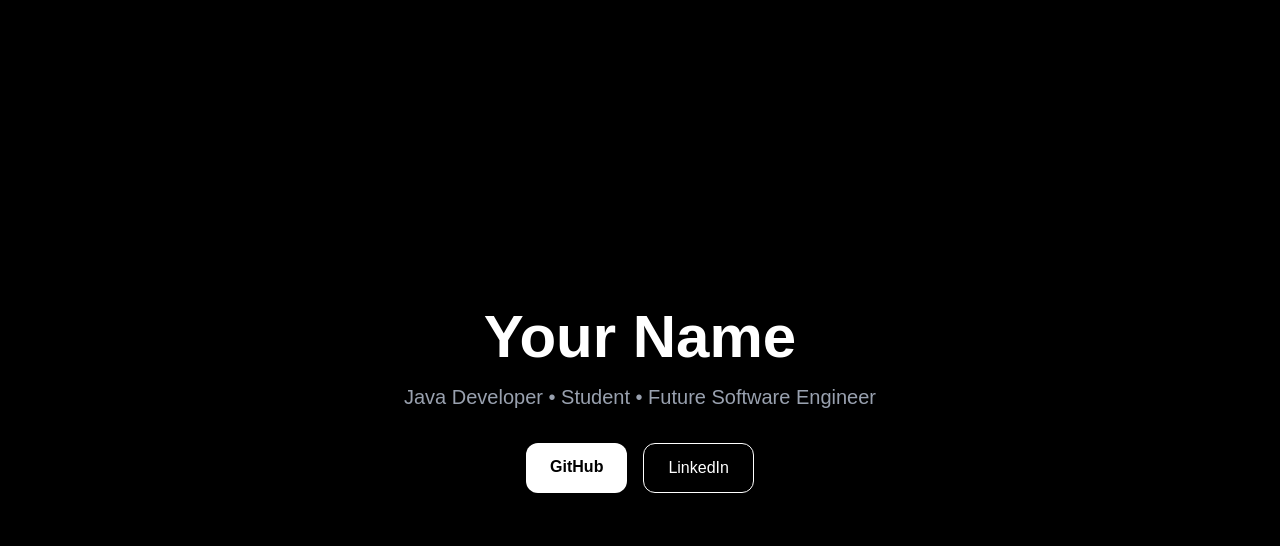
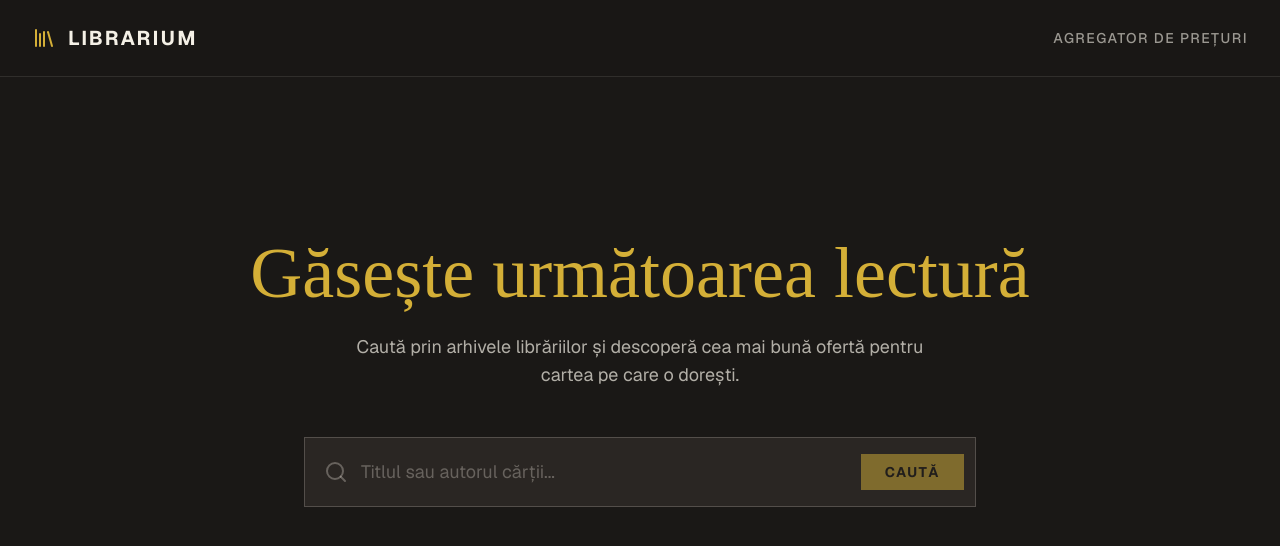
Before and after one commit to ElMortimer/portfolio, a Next.js app: page / in a window 1280 px wide. Shown: the top 546 px of the page. Built offline with nearby package versions, Linux system fonts and the light colour scheme.

Commit message:
Update page.js

```diff
--- a/src/app/page.js
+++ b/src/app/page.js
@@ -1,29 +1,175 @@
+"use client";
+
+import React, { useState } from 'react';
+import { Search, Book, ExternalLink, Loader2, Library } from 'lucide-react';
+
 export default function Home() {
+  const [query, setQuery] = useState('');
+  const [results, setResults] = useState([]);
+  const [isLoading, setIsLoading] = useState(false);
+  const [hasSearched, setHasSearched] = useState(false);
+  const [error, setError] = useState(null);
+
+  const handleSearch = async (e) => {
+    e.preventDefault();
+    if (!query.trim()) return;
+
+    setIsLoading(true);
+    setHasSearched(true);
+    setError(null);
+
+    try {
+      // Modificat pentru Next.js
+      const API_URL = process.env.NEXT_PUBLIC_API_URL || "https://book-finder-api.onrender.com";
+      const response = await fetch(`${API_URL}/api/search?q=${encodeURIComponent(query)}`);
+
+      if (!response.ok) throw new Error("Eroare la conectarea cu serverul");
+
+      const data = await response.json();
+      setResults(data.results);
+    } catch (err) {
+      setError("Nu am putut căuta cărțile. Verifică conexiunea sau încearcă mai târziu.");
+      console.error(err);
+    } finally {
+      setIsLoading(false);
+    }
+  };
+
   return (
-    <main className="min-h-screen bg-black text-white flex flex-col items-center justify-center">
-      <h1 className="text-6xl font-bold mb-4">
-        Your Name
-      </h1>
+    <div className="min-h-screen bg-[#1A1816] text-[#F4F0E6] font-sans selection:bg-[#D4AF37] selection:text-[#1A1816]">
+      {/* Header */}
+      <header className="border-b border-[#F4F0E6]/10 px-8 py-6 flex items-center justify-between sticky top-0 bg-[#1A1816]/95 backdrop-blur z-10">
+        <div className="flex items-center gap-3">
+          <Library className="w-6 h-6 text-[#D4AF37]" />
+          <h1 className="text-xl font-bold tracking-widest uppercase">Librarium</h1>
+        </div>
+        <div className="text-sm font-medium tracking-widest text-[#F4F0E6]/60 uppercase hidden sm:block">
+          Agregator de Prețuri
+        </div>
+      </header>
 
-      <p className="text-xl text-gray-400 mb-8">
-        Java Developer • Student • Future Software Engineer
+      <main className="max-w-4xl mx-auto px-6 py-12 md:py-20 flex flex-col gap-12">
+        {/* Search Section */}
+        <div className={`transition-all duration-700 ease-in-out flex flex-col items-center text-center ${hasSearched ? 'opacity-100 transform translate-y-0' : 'opacity-100 transform translate-y-[10vh]'}`}>
+          {!hasSearched && (
+            <div className="mb-12 space-y-6">
+              <h2 className="text-5xl md:text-7xl font-serif text-[#D4AF37]" style={{ fontFamily: 'Playfair Display, serif' }}>
+                Găsește următoarea lectură
+              </h2>
+              <p className="text-[#F4F0E6]/70 max-w-xl mx-auto text-lg">
+                Caută prin arhivele librăriilor și descoperă cea mai bună ofertă pentru cartea pe care o dorești.
               </p>
+            </div>
+          )}
 
-      <div className="flex gap-4">
-        <a
-          href="https://github.com/YOUR_GITHUB"
-          className="bg-white text-black px-6 py-3 rounded-xl font-semibold"
+          <form onSubmit={handleSearch} className="w-full max-w-2xl relative group">
+            <input
+              type="text"
+              value={query}
+              onChange={(e) => setQuery(e.target.value)}
+              placeholder="Titlul sau autorul cărții..."
+              className="w-full bg-[#2A2623] text-[#F4F0E6] border border-[#F4F0E6]/20 rounded-none px-6 py-5 pl-14 text-lg focus:outline-none focus:border-[#D4AF37]/50 transition-colors placeholder:text-[#F4F0E6]/30"
+            />
+            <Search className="w-6 h-6 text-[#F4F0E6]/30 absolute left-5 top-1/2 -translate-y-1/2 group-focus-within:text-[#D4AF37] transition-colors" />
+            <button
+              type="submit"
+              disabled={isLoading || !query.trim()}
+              className="absolute right-3 top-1/2 -translate-y-1/2 bg-[#D4AF37] text-[#1A1816] px-6 py-2 font-bold tracking-widest uppercase text-sm hover:bg-[#F4F0E6] transition-colors disabled:opacity-50 disabled:hover:bg-[#D4AF37]"
             >
-          GitHub
-        </a>
+              {isLoading ? <Loader2 className="w-5 h-5 animate-spin" /> : 'Caută'}
+            </button>
+          </form>
+        </div>
+
+        {/* Results Section */}
+        {error && (
+          <div className="text-red-400 text-center bg-red-400/10 border border-red-400/20 py-4 px-6 rounded-sm">
+            {error}
+          </div>
+        )}
+
+        {hasSearched && !isLoading && !error && (
+          <div className="flex flex-col gap-4 animate-in fade-in slide-in-from-bottom-4 duration-700">
+            <div className="text-sm font-medium tracking-widest text-[#F4F0E6]/50 uppercase mb-2">
+              {results.length} Rezultate găsite
+            </div>
+
+            {results.length === 0 ? (
+              <div className="text-center py-12 text-[#F4F0E6]/50 border border-[#F4F0E6]/10 border-dashed">
+                Nu am găsit niciun exemplar în arhivă.
+              </div>
+            ) : (
+              <div className="flex flex-col gap-3">
+                {results.map((book, idx) => (
+                  <div
+                    key={idx}
+                    className={`group bg-[#2A2623]/50 border hover:bg-[#2A2623] transition-all flex flex-col sm:flex-row sm:items-center justify-between p-5 gap-4
+                      ${idx === 0 ? 'border-[#D4AF37]/50 shadow-[0_0_15px_rgba(212,175,55,0.1)]' : 'border-[#F4F0E6]/10 hover:border-[#F4F0E6]/30'}
+                      ${!book.available && 'opacity-60 grayscale'}`}
+                  >
+                    {/* Book Info */}
+                    <div className="flex gap-4 items-start sm:items-center flex-1 min-w-0">
+                      <div className="hidden sm:flex w-10 h-14 bg-[#1A1816] border border-[#F4F0E6]/10 items-center justify-center shrink-0">
+                        <Book className="w-5 h-5 text-[#F4F0E6]/30" />
+                      </div>
+                      <div className="flex flex-col min-w-0">
+                        <h3 className="text-lg font-serif text-[#F4F0E6] truncate" style={{ fontFamily: 'Playfair Display, serif' }}>
+                          {book.title}
+                        </h3>
+                        <div className="text-sm text-[#F4F0E6]/60 truncate mt-1">
+                          {book.author || 'Autor necunoscut'}
+                        </div>
+                      </div>
+                    </div>
+
+                    {/* Store & Price */}
+                    <div className="flex items-center justify-between sm:justify-end gap-6 shrink-0 mt-4 sm:mt-0 pt-4 sm:pt-0 border-t border-[#F4F0E6]/10 sm:border-0">
+                      <div className="flex flex-col sm:items-end">
+                        <span className="text-xs tracking-widest uppercase text-[#F4F0E6]/40 mb-1">
+                          {book.store}
+                        </span>
+                        {book.available ? (
+                          <span className="text-xs text-green-400/80 flex items-center gap-1">
+                            <span className="w-1.5 h-1.5 rounded-full bg-green-400/80"></span>
+                            În stoc
+                          </span>
+                        ) : (
+                          <span className="text-xs text-red-400/80 flex items-center gap-1">
+                            <span className="w-1.5 h-1.5 rounded-full bg-red-400/80"></span>
+                            Epuizat
+                          </span>
+                        )}
+                      </div>
+
+                      <div className="flex items-center gap-4">
+                        <div className="text-right">
+                          {book.price ? (
+                            <div className={`text-xl font-serif ${idx === 0 && book.available ? 'text-[#D4AF37]' : 'text-[#F4F0E6]'}`}>
+                              {book.price.toFixed(2)} <span className="text-sm font-sans text-[#F4F0E6]/50">{book.currency}</span>
+                            </div>
+                          ) : (
+                            <div className="text-sm text-[#F4F0E6]/50">N/A</div>
+                          )}
+                        </div>
 
                         <a
-          href="https://linkedin.com"
-          className="border border-white px-6 py-3 rounded-xl"
+                          href={book.url}
+                          target="_blank"
+                          rel="noreferrer"
+                          className="p-2 border border-[#F4F0E6]/20 hover:border-[#D4AF37] hover:text-[#D4AF37] transition-colors group-hover:bg-[#1A1816]"
+                          title="Vezi pe site"
                         >
-          LinkedIn
+                          <ExternalLink className="w-4 h-4" />
                         </a>
                       </div>
+                    </div>
+                  </div>
+                ))}
+              </div>
+            )}
+          </div>
+        )}
       </main>
+    </div>
   );
 }
```
Lines whose indentation alone changed are shown as unchanged.
